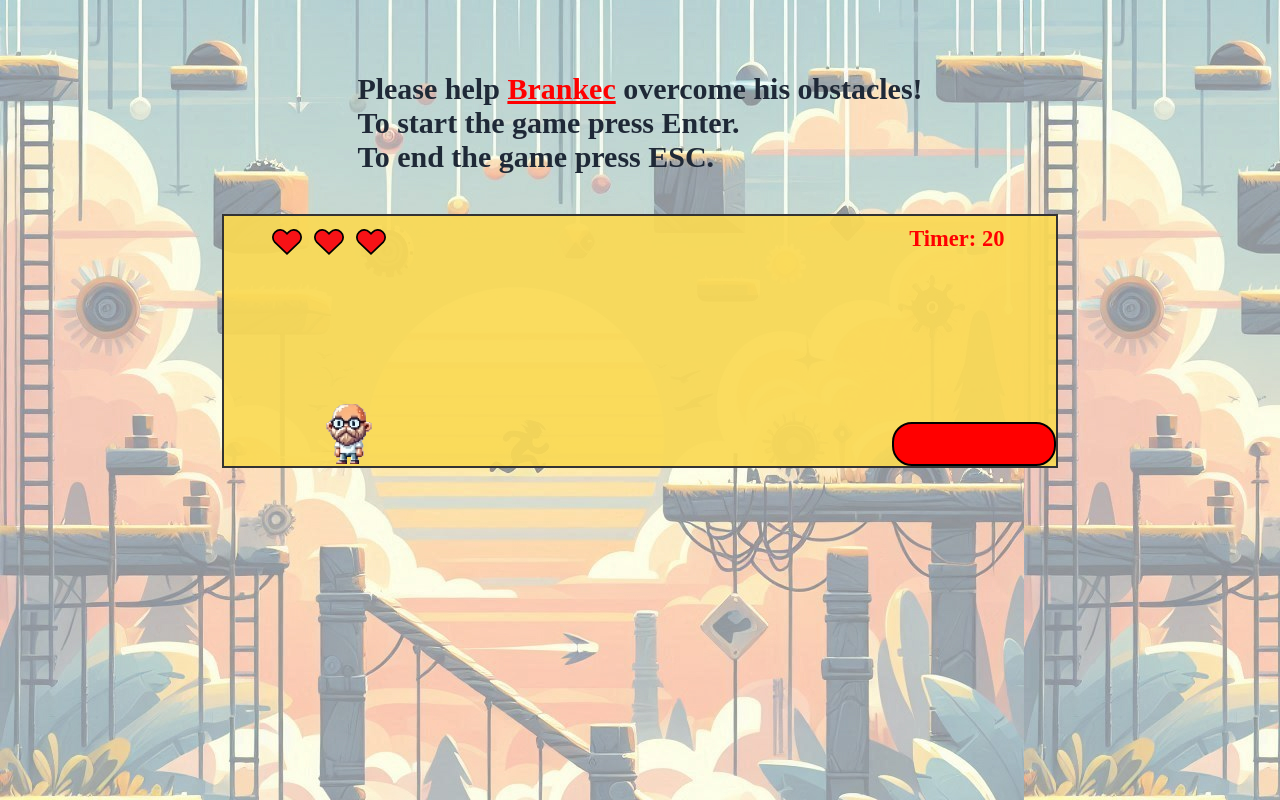
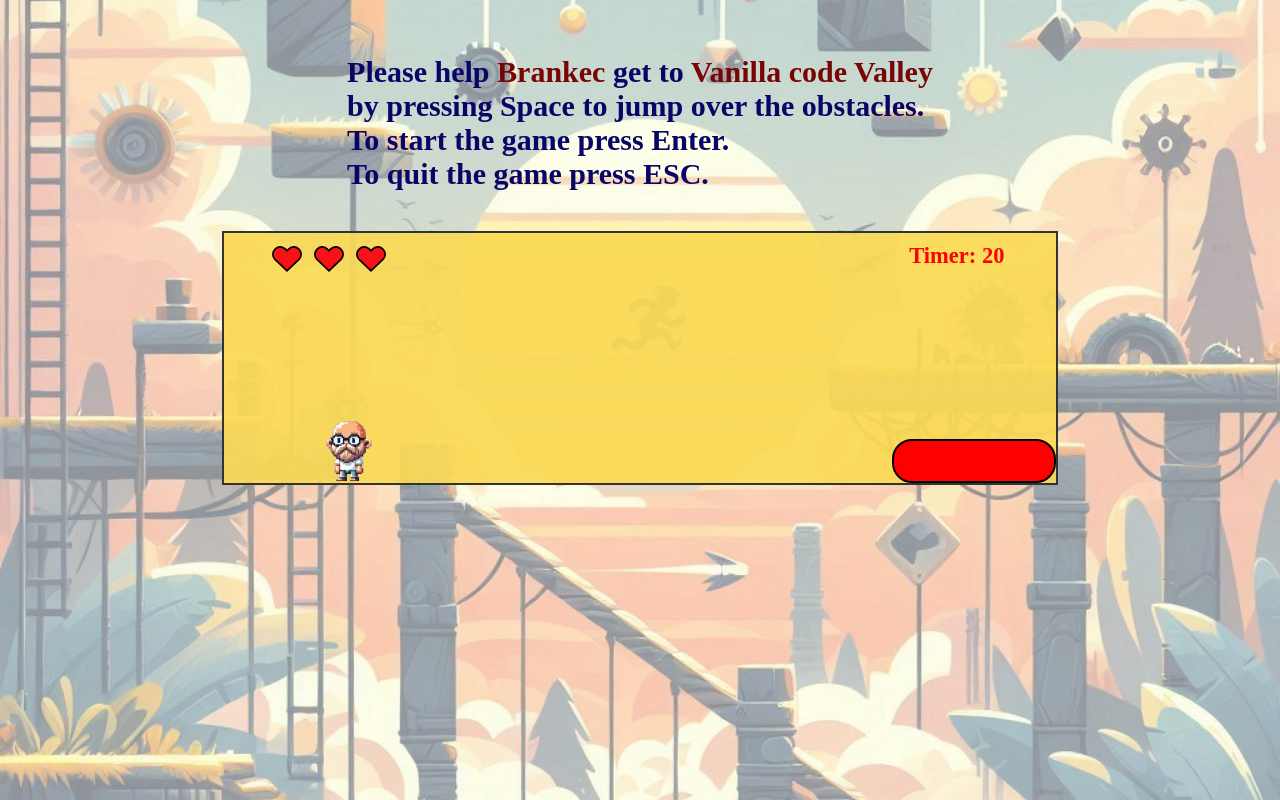
Before and after one commit to andrej-maslovara/Jumping_game, a plain HTML site: page index.html in a window 1280 px wide. Drawn offline with Linux system fonts and the light colour scheme.

Commit message:
Design and text changes

```diff
--- a/index.html
+++ b/index.html
@@ -9,9 +9,10 @@
   </head>
   <body>
     <h4>
-      Please help <span>Brankec</span> overcome his obstacles!<br />
-      To start the game press Enter.<br />
-      To end the game press ESC.
+      Please help <span>Brankec</span> get to <span>Vanilla code Valley</span><br/>
+      by pressing Space to jump over the obstacles.<br>
+      To start the game press Enter.<br/>
+      To quit the game press ESC.
     </h4>
 
     <div class="game-container">
--- a/main.js
+++ b/main.js
@@ -62,8 +62,10 @@ function isCharacterAnimating() {
 
 document.addEventListener("keydown", (event) => {
   if (event.code === "Space") {
-    toggleCharacterAnimation();
-    checkCollision(); // Check for collision each time the character jumps
+    if (!isCharacterAnimating()) {
+      toggleCharacterAnimation();
+      checkCollision(); // Check for collision each time the character jumps
+    }
   }
 });
 
@@ -77,7 +79,7 @@ document.addEventListener("keydown", (event) => {
 });
 
 function setRandomObstacleSize(obstacleElement) {
-  const randomWidth = Math.random() * (15 - 9) + 4;
+  const randomWidth = Math.random() * (15 - 9) + 6;
   const randomHeight = Math.random() * (4 - 1.5) + 1.5;
 
   // Set the obstacle's new size
@@ -225,7 +227,7 @@ function restartGame() {
     health = 3;
     document.getElementById("timer").textContent = "Timer: 20";
 
-    checkInterval = setInterval(checkCollision, 50);
+    checkInterval = setInterval(checkCollision, 25);
 
     // Remove the game over message
     const gameOverMessage = document.querySelector(".game-container p");
--- a/style.css
+++ b/style.css
@@ -8,23 +8,27 @@ body {
   align-items: center;
   flex-direction: column;
   height: 50rem;
-  margin: 0;
-  background-image: url("background.jpg");
+  margin: 0 auto;
+  background: url('background.jpg') no-repeat center center / cover;
+  background-color: rgba(255, 255, 255, 0.5);
+  background-attachment: fixed;
 }
 
 h4 {
   font-size: clamp(1.7rem, 2.3vw + 1rem, 3rem);
-  color: #1f2937;
+  color: #0b0467;
+  z-index: 3;
 }
 span {
-  color: #ff0000;
-  text-decoration: underline;
+  color: #780404;
+  z-index: 3;
 }
 
 p {
-  font-size: clamp(1.3rem, 2vw + 0.75rem, 2.25rem);
-  color: #e60000;
+  font-size: clamp(1.5rem, 2vw + 1rem, 2.5rem);
+  color: #0b0467;
   text-align: center;
+  z-index: 3;
 }
 
 .game-container {
@@ -35,6 +39,7 @@ p {
   overflow: hidden;
   border: 2px solid #333;
   background-color: #fad954eb;
+  z-index: 3;
 }
 
 .transparent {
```
